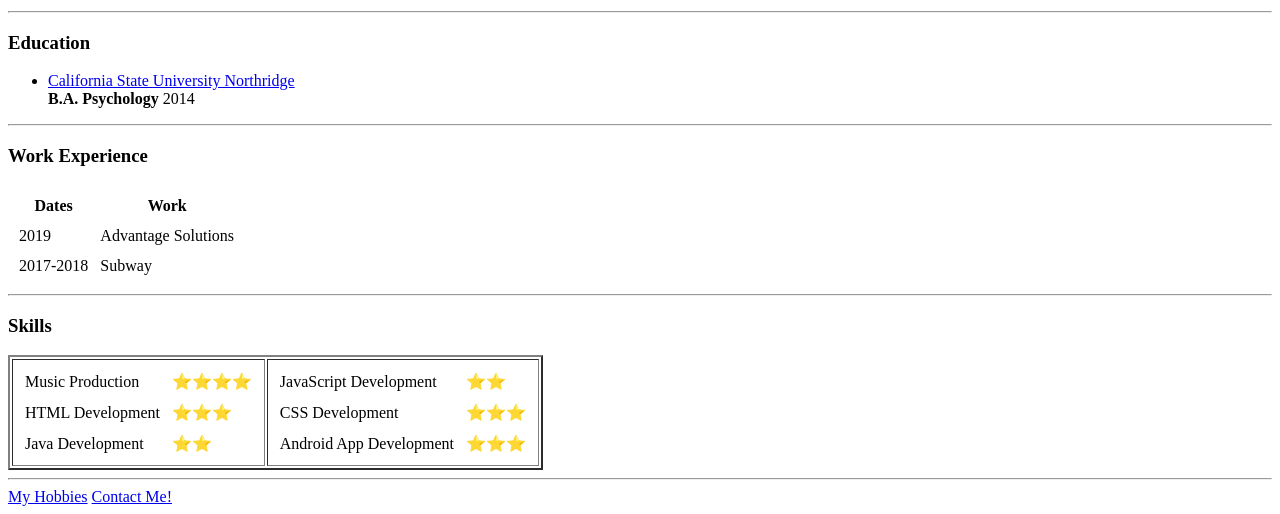
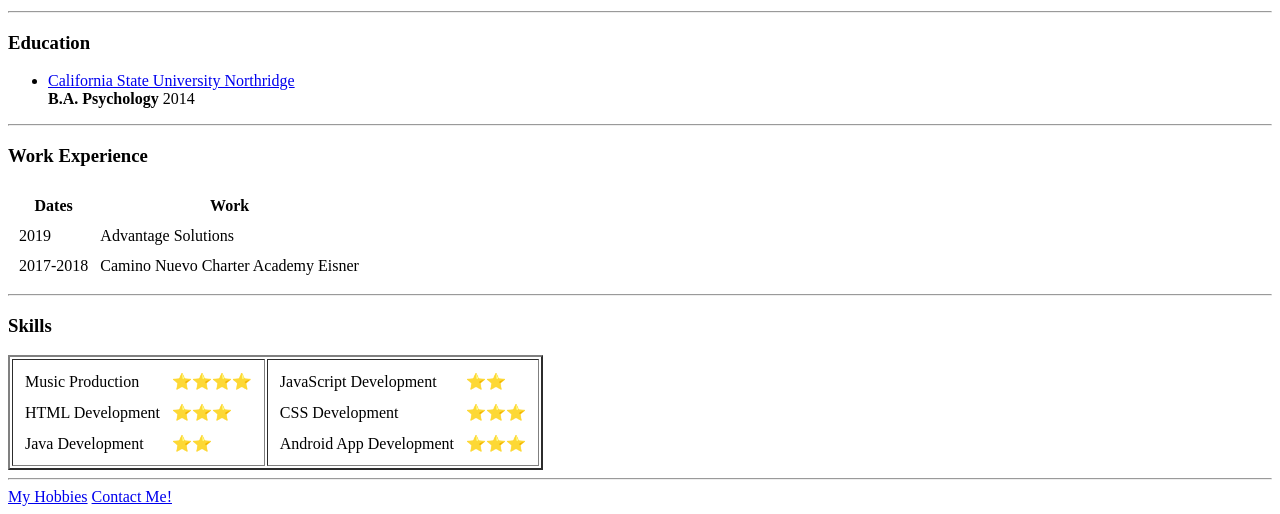
Before and after one commit to Carlosvip91/cv, a plain HTML site: page index.html in a window 1280 px wide. Shown: the part 351-865 px from the top of the page. Drawn offline with Linux system fonts and the light colour scheme.

Commit message:
Update index.html

```diff
--- a/index.html
+++ b/index.html
@@ -42,7 +42,7 @@
       </tr>
       <tr>
         <td>2017-2018</td>
-        <td>Subway</td>
+        <td>Camino Nuevo Charter Academy Eisner</td>
       </tr>
     </tbody>
   </table>
```
